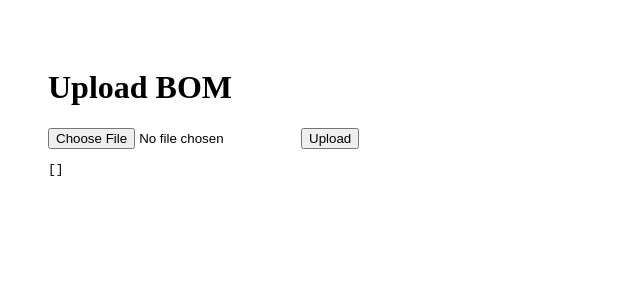
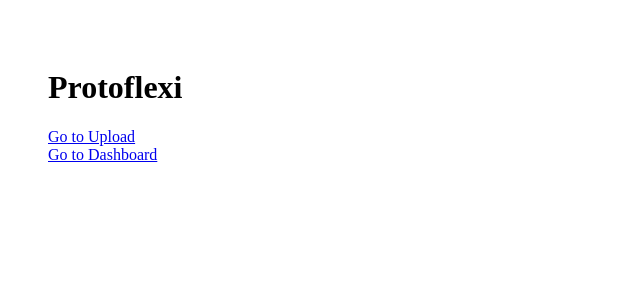
Before and after one commit to thankiprem73/protoflexi-frontend, a Next.js app: page / in a window 1280 px wide. Shown: the top 300 px of the page, without its empty margins (0-640 px from the left). Built offline with nearby package versions, Linux system fonts and the light colour scheme.

Commit message:
Update page.js

```diff
--- a/app/page.js
+++ b/app/page.js
@@ -1,28 +1,11 @@
-"use client";
-import { useState } from "react";
-import { API } from "@/lib/api";
-
-export default function Upload() {
-  const [file, setFile] = useState(null);
-  const [data, setData] = useState([]);
-
-  const uploadFile = async () => {
-    const formData = new FormData();
-    formData.append("file", file);
-
-    const res = await API.post("/upload", formData);
-    setData(res.data);
-  };
-
+export default function Home() {
   return (
     <div style={{ padding: 40 }}>
-      <h1>Upload BOM</h1>
+      <h1>Protoflexi</h1>
 
-      <input type="file" onChange={(e) => setFile(e.target.files[0])} />
-
-      <button onClick={uploadFile}>Upload</button>
-
-      <pre>{JSON.stringify(data, null, 2)}</pre>
+      <a href="/upload">Go to Upload</a>
+      <br />
+      <a href="/dashboard">Go to Dashboard</a>
     </div>
   );
 }
```
